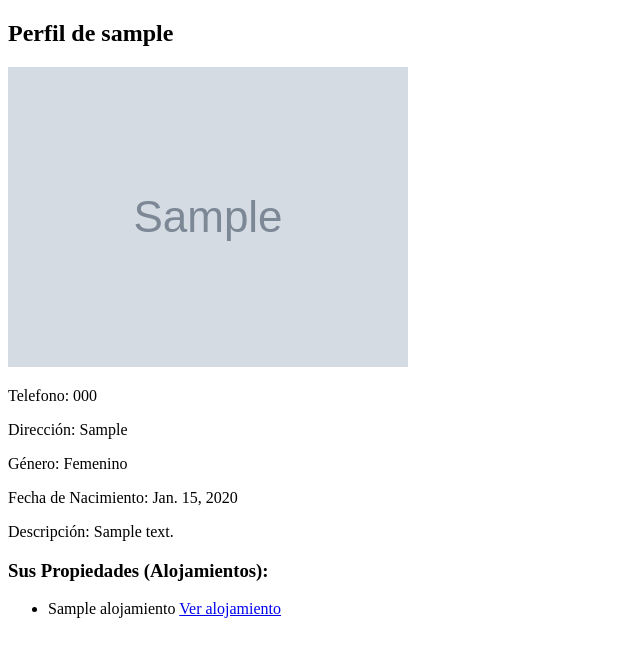
After one commit to PaulaUzca/CASUNI, a Django app: page /propietario/perfil/1/ in a window 1280 px wide. The commit adds this page. Shown: the top 657 px of the page, without its empty margins (0-640 px from the left). Run offline with Django 4.2, Linux system fonts and the light colour scheme; tables that the repository leaves empty hold one stand-in row (values such as "Sample post"); grey boxes marked "Sample" are stand-in pictures.

Commit message:
Profile update

```diff
--- a/project/casuni/templates/estudiante_home.html
+++ b/project/casuni/templates/estudiante_home.html
@@ -43,6 +43,7 @@
             <h1>Bienvenido {{ nombre_usuario }}</h1>
         </div>
         <p>¡Gracias por iniciar sesión como estudiante!</p>
+        <a href="{% url 'estudiante_perfil' estudiante_id %}">Ver mi perfil</a>
     </div>
 </body>
 </html>
--- a/project/casuni/templates/propietario_home.html
+++ b/project/casuni/templates/propietario_home.html
@@ -43,6 +43,7 @@
             <h1>Bienvenido {{ nombre_usuario }}</h1>
         </div>
         <p>¡Gracias por iniciar sesión como propietario!</p>
+        <a href="{% url 'propietario_perfil' propietario_id %}">Ver mi perfil</a>
     </div>
 </body>
 </html>
--- /dev/null
+++ b/project/casuni/templates/propietario_perfil.html
@@ -0,0 +1,31 @@
+<!DOCTYPE html>
+<html lang="es">
+<head>
+    <meta charset="UTF-8">
+    <title>Perfil de Propietario</title>
+</head>
+<body>
+    <h2>Perfil de {{ propietario.user.username }}</h2>
+    <img src="{{ propietario.imagen.url }}" alt="Foto de perfil">
+
+    <p>Telefono: {{ propietario.telefono }}</p>
+    <p>Dirección: {{ propietario.direccion }}</p>
+    <p>Género: {{ propietario.get_genero_display }}</p>
+    <p>Fecha de Nacimiento: {{ propietario.fecha_nacimiento }}</p>
+    <p>Descripción: {{ propietario.descripcion }}</p>
+
+    <h3>Sus Propiedades (Alojamientos):</h3>
+    {% if alojamientos %}
+        <ul>
+            {% for alojamiento in alojamientos %}
+                <li>
+                    <a>{{ alojamiento.nombre }}</a>
+                    <a href="{% url 'alojamiento_detalle' alojamiento.id %}">Ver alojamiento</a>
+                </li>
+            {% endfor %}
+        </ul>
+    {% else %}
+        <p>No tienes alojamientos registrados.</p>
+    {% endif %}
+</body>
+</html>
--- a/project/casuni/urls.py
+++ b/project/casuni/urls.py
@@ -6,5 +6,7 @@ urlpatterns = [
     path('login/', views.login_view, name='login'),      # Example path for login view
     path('estudiante/', views.estudiante_home, name='estudiante_home'),
     path('propietario/', views.propietario_home, name='propietario_home'),
+    path('estudiante/perfil/<int:estudiante_id>/', views.estudiante_perfil, name='estudiante_perfil'),
+    path('propietario/perfil/<int:propietario_id>/', views.propietario_perfil, name='propietario_perfil'),
     path('alojamiento/<int:alojamiento_id>/', views.alojamiento_detalle, name='alojamiento_detalle'),
 ]
--- a/project/casuni/views.py
+++ b/project/casuni/views.py
@@ -1,9 +1,9 @@
 from django.contrib.auth import authenticate, login
 from django.contrib import messages
-from django.shortcuts import render, redirect,get_object_or_404
+from django.shortcuts import render, redirect, get_object_or_404
 from .forms import LoginForm  # Ensure you have imported your updated LoginForm
 from django.contrib.auth.decorators import login_required
-from .models import Alojamiento
+from .models import Alojamiento, Estudiante, Propietario
 
 def home(request):
     print("home")
@@ -18,11 +18,9 @@ def login_view(request):
             if user is not None:
                 login(request, user)
                 if user.estudiante.exists():
-                    return redirect('estudiante_home')  # Redirige a la página de estudiante
+                    return redirect('estudiante_home')
                 elif user.propietario.exists():
-                    return redirect('propietario_home')  # Redirige a la página de propietario
-                else:
-                    messages.error(request, 'Contraseña incorrecta.')
+                    return redirect('propietario_home')
             else:
                 messages.error(request, 'Credenciales inválidas. Inténtelo de nuevo.')
     else:
@@ -31,22 +29,25 @@ def login_view(request):
 
 @login_required
 def estudiante_home(request):
-    return render(request, 'estudiante_home.html')
+    estudiante = get_object_or_404(Estudiante, user=request.user)
+    nombre_usuario = request.user.username
+    return render(request, 'estudiante_home.html', {'nombre_usuario': nombre_usuario, 'estudiante_id': estudiante.id})
 
 @login_required
 def propietario_home(request):
-    return render(request, 'propietario_home.html')
-
-@login_required
-def estudiante_home(request):
+    propietario = get_object_or_404(Propietario, user=request.user)
     nombre_usuario = request.user.username
-    return render(request, 'estudiante_home.html', {'nombre_usuario': nombre_usuario})
-
-@login_required
-def propietario_home(request):
-    nombre_usuario = request.user.username
-    return render(request, 'propietario_home.html', {'nombre_usuario': nombre_usuario})
+    return render(request, 'propietario_home.html', {'nombre_usuario': nombre_usuario, 'propietario_id': propietario.id})
 
 def alojamiento_detalle(request, alojamiento_id):
     alojamiento = get_object_or_404(Alojamiento, pk=alojamiento_id)
     return render(request, 'alojamiento_detalle.html', {'alojamiento': alojamiento})
+
+def estudiante_perfil(request,estudiante_id):
+    estudiante = get_object_or_404(Estudiante, id=estudiante_id)
+    return render(request, 'estudiante_perfil.html', {'estudiante': estudiante})
+
+def propietario_perfil(request, propietario_id):
+    propietario = get_object_or_404(Propietario, id=propietario_id)
+    alojamientos = Alojamiento.objects.filter(propietario=propietario)
+    return render(request, 'propietario_perfil.html', {'propietario': propietario, 'alojamientos': alojamientos})
```
Also changed, not shown: project/casuni/templates/estudiante_perfil.html (added, +18 -0 lines).
